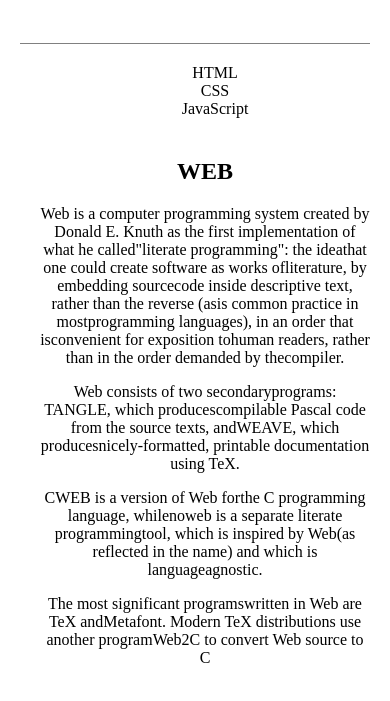
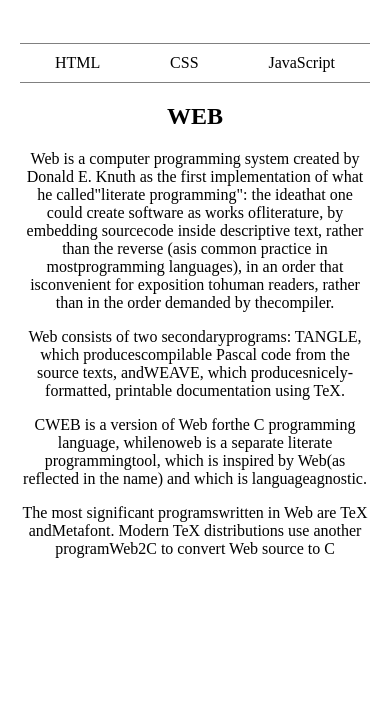
Before and after one commit to hyoonj/first, a plain HTML site: page index.html in a window 390 px wide. Shown: the part 99-800 px from the top of the page. Drawn offline with Linux system fonts and the light colour scheme.

Commit message:
Add files via upload

```diff
--- a/style.css
+++ b/style.css
@@ -24,7 +24,7 @@ h1 {
 #grid ol {
     border-right: 1px solid gray;
     width: 100px;
-    padding: 20px ;
+    padding: 20px  ;
     margin: 0 ;
 }
 
@@ -57,5 +57,14 @@ a {
         border-right: none;
         width: 100%;
         list-style: none;
+        display: flex;
+        justify-content: space-around;
+        padding: 10px 0;
+        border-bottom: 1px solid gray;
+
+    }
+
+    #article {
+        padding-left: 0;
     }
 }
```
